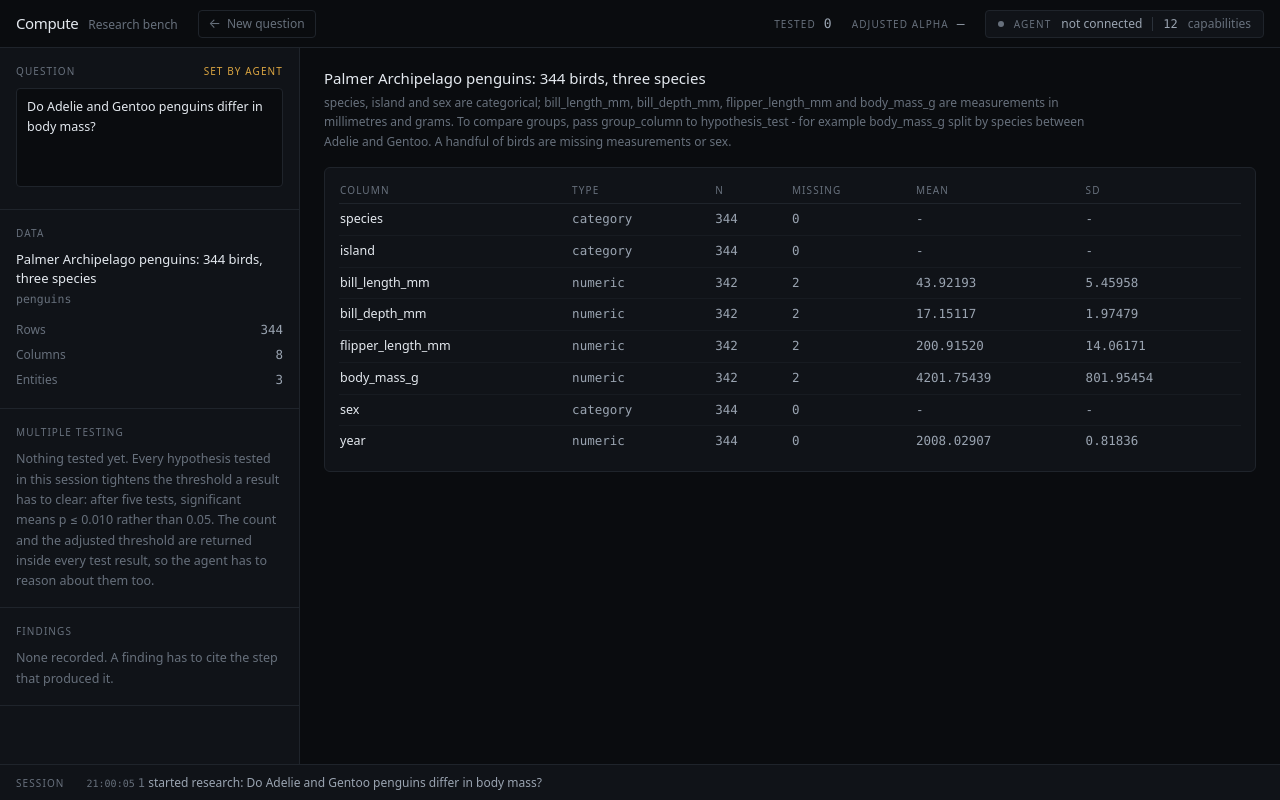
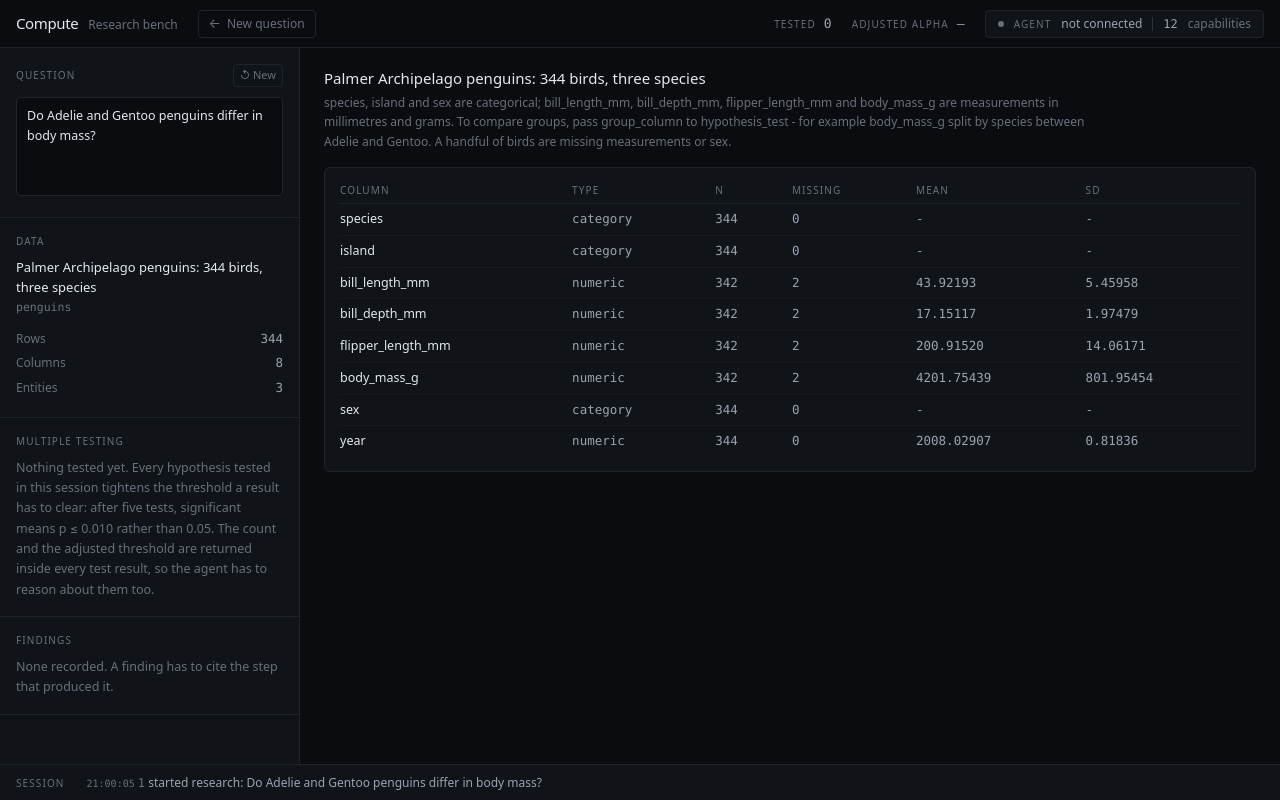
Before and after one commit to CameronJFowler/Compute-OpenAiMCP, a React (Vite) app: page / in a window 1280 px wide. Both pictures are taken after a click on the button "Do Adelie and Gentoo penguins differ in body mass?". Built offline with nearby package versions, Linux system fonts and the light colour scheme.

Commit message:
Fix: show findings in workspace panel, add reset button in question section

```diff
--- a/src/ui/Brief.tsx
+++ b/src/ui/Brief.tsx
@@ -155,6 +155,7 @@ export function Brief() {
   const tests = useWorkspace((s) => s.tests);
   const hypothesisAuthor = useWorkspace((s) => s.hypothesisAuthor);
   const windowAuthor = useWorkspace((s) => s.windowAuthor);
+  const reset = useWorkspace((s) => s.reset);
 
   // Local mirror so typing stays responsive; pushed to the store on each keystroke.
   const [draft, setDraft] = useState(hypothesis);
@@ -172,7 +173,19 @@ export function Brief() {
       {!datasetId && <ConnectGuide />}
       <Section
         title="Question"
-        accessory={<Author author={hypothesisAuthor} />}
+        accessory={
+          frame ? (
+            <button
+              onClick={() => reset()}
+              title="Start a new investigation"
+              className="text-[11px] text-ink3 hover:text-ink transition px-1.5 py-0.5 rounded border border-hair hover:border-hair2"
+            >
+              ↺ New
+            </button>
+          ) : (
+            <Author author={hypothesisAuthor} />
+          )
+        }
       >
         <textarea
           value={draft}
--- a/src/ui/WorkspacePanel.tsx
+++ b/src/ui/WorkspacePanel.tsx
@@ -751,6 +751,32 @@ function ReportView({ view }: { view: Extract<WorkspaceView, { kind: "report" }>
   );
 }
 
+function FindingsPanel() {
+  const findings = useWorkspace((s) => s.findings);
+  if (findings.length === 0) return null;
+  return (
+    <div className="mb-5 border border-hair rounded-md bg-panel">
+      <div className="px-3.5 py-2 border-b border-hair">
+        <span className="label">Findings ({findings.length})</span>
+      </div>
+      <div className="p-3.5 space-y-3">
+        {findings.map((f) => (
+          <div key={f.id}>
+            <div className="text-[12.5px] leading-relaxed text-ink2">
+              <span className="tnum text-ink3 mr-1.5">{f.id}.</span>
+              {f.text}
+            </div>
+            <div className="text-2xs text-ink3 mt-0.5 ml-5">
+              step{f.supportingSteps.length > 1 ? "s" : ""}{" "}
+              {f.supportingSteps.join(", ")}
+            </div>
+          </div>
+        ))}
+      </div>
+    </div>
+  );
+}
+
 export function WorkspacePanel() {
   const view = useWorkspace((s) => s.view);
   const progress = useWorkspace((s) => s.progress);
@@ -794,6 +820,8 @@ export function WorkspacePanel() {
         </div>
       )}
 
+      {view.kind !== "empty" && <FindingsPanel />}
+
       {/* Keyed on the step count so each completed call re-mounts and the
           settle animation replays. Every tool call visibly changes something. */}
       {/* Re-mounting on each step is what replays the settle animation, but the
```
